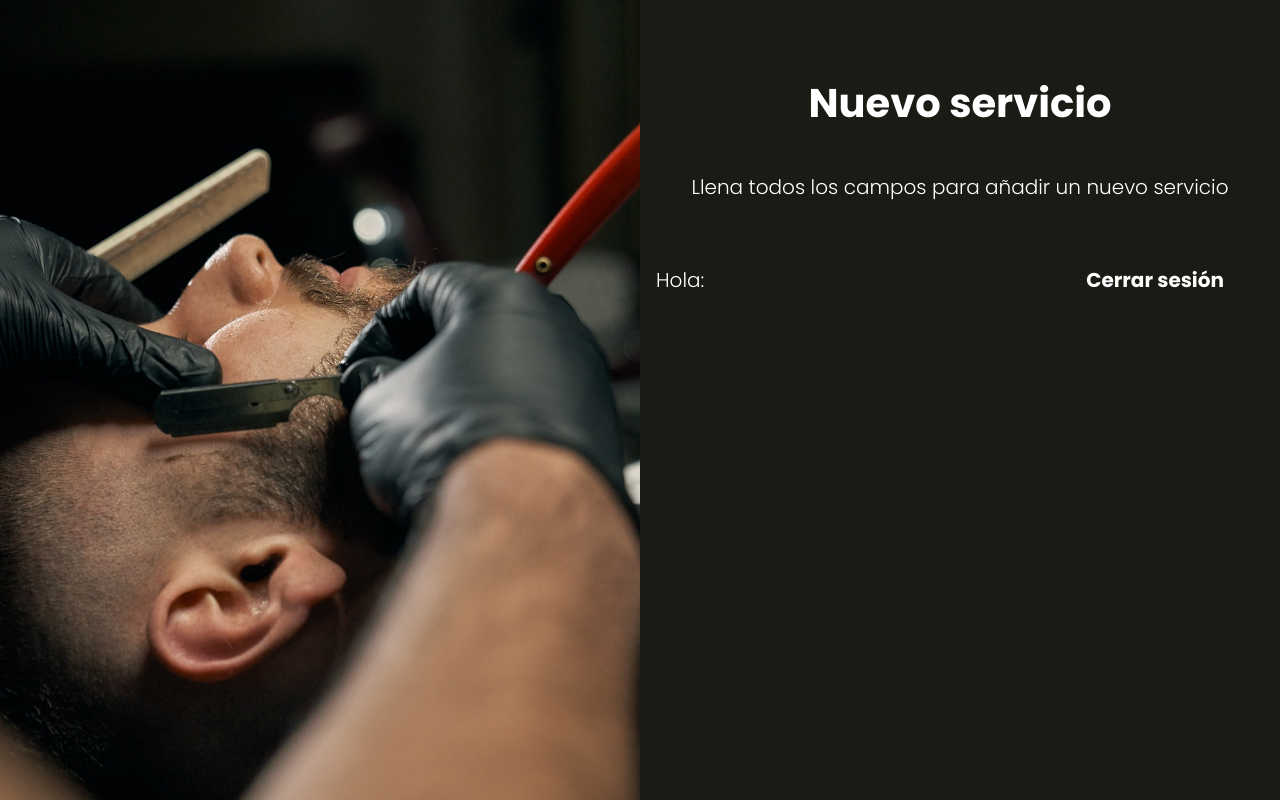
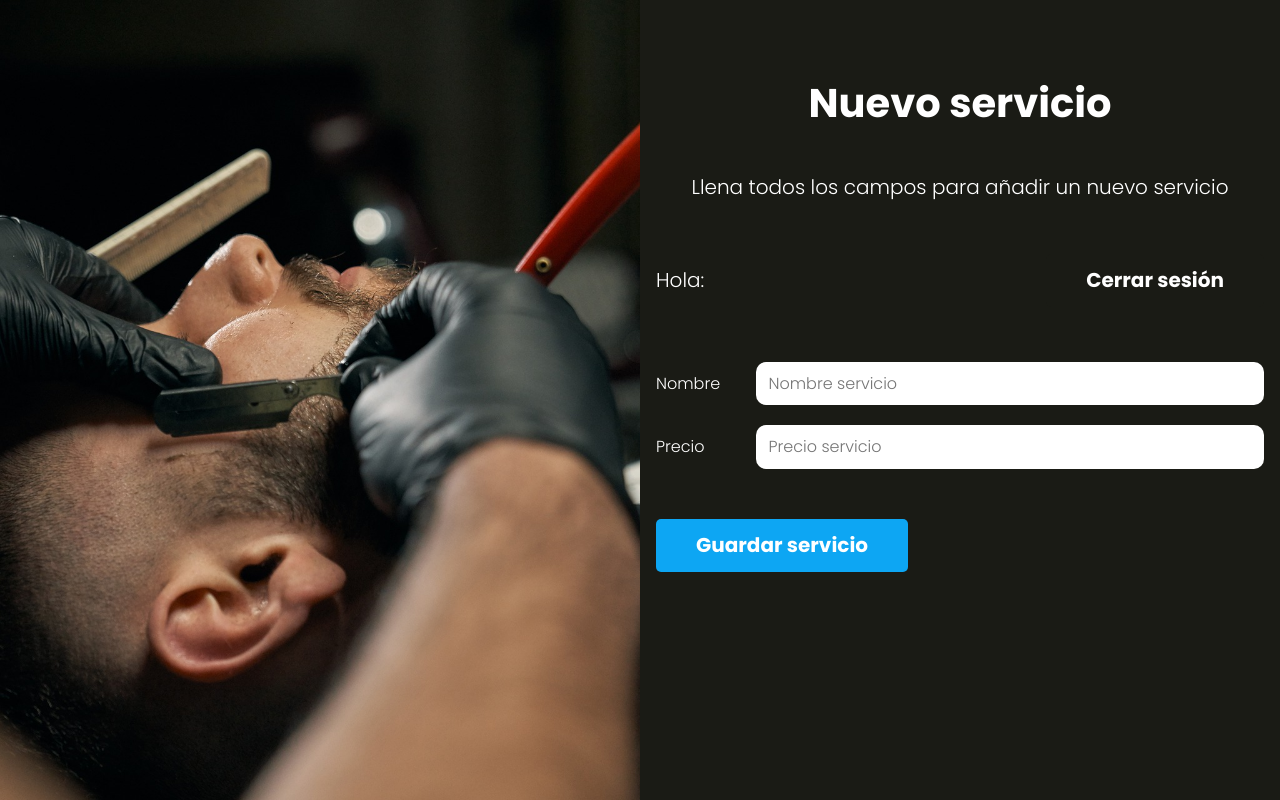
Before and after one commit to Maya-Alferez/AppSalon, a PHP site: the page made by views/servicios/crear.php in a window 1280 px wide. Run offline with PHP 8.4, Linux system fonts and the light colour scheme; the template is opened without the code that fills it, so the values that code supplies are empty.

Commit message:
Formulario de servicios
Se crea formulario para crear nuevos servicios.

```diff
--- a/views/servicios/crear.php
+++ b/views/servicios/crear.php
@@ -2,3 +2,8 @@
 <p class="descripcion-pagina">Llena todos los campos para añadir un nuevo servicio</p>
 
 <?php include_once __DIR__ . '/../templates/barra.php'; ?>
+
+<form action="/servicios/crear" method="POST" class="formulario">
+    <?php include_once __DIR__ . '/formulario.php'; ?>
+    <input type="submit" class="boton" value="Guardar servicio">
+</form>
--- a/views/servicios/formulario.php
+++ b/views/servicios/formulario.php
@@ -0,0 +1,9 @@
+<div class="campo">
+    <label for="nombre">Nombre</label>
+    <input type="text" id="nombre" placeholder="Nombre servicio" name="nombre">
+</div>
+
+<div class="campo">
+    <label for="precio">Precio</label>
+    <input type="number" id="precio" placeholder="Precio servicio" name="precio">
+</div>
```
